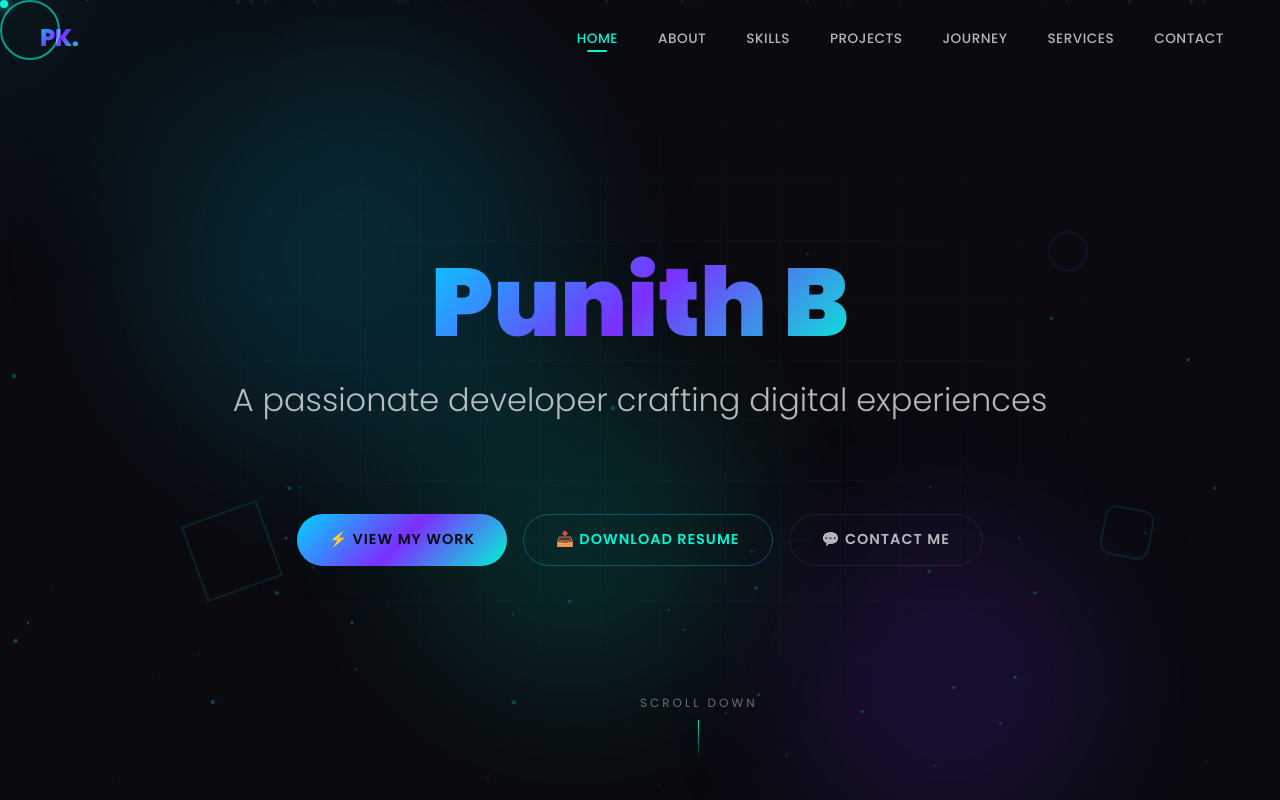
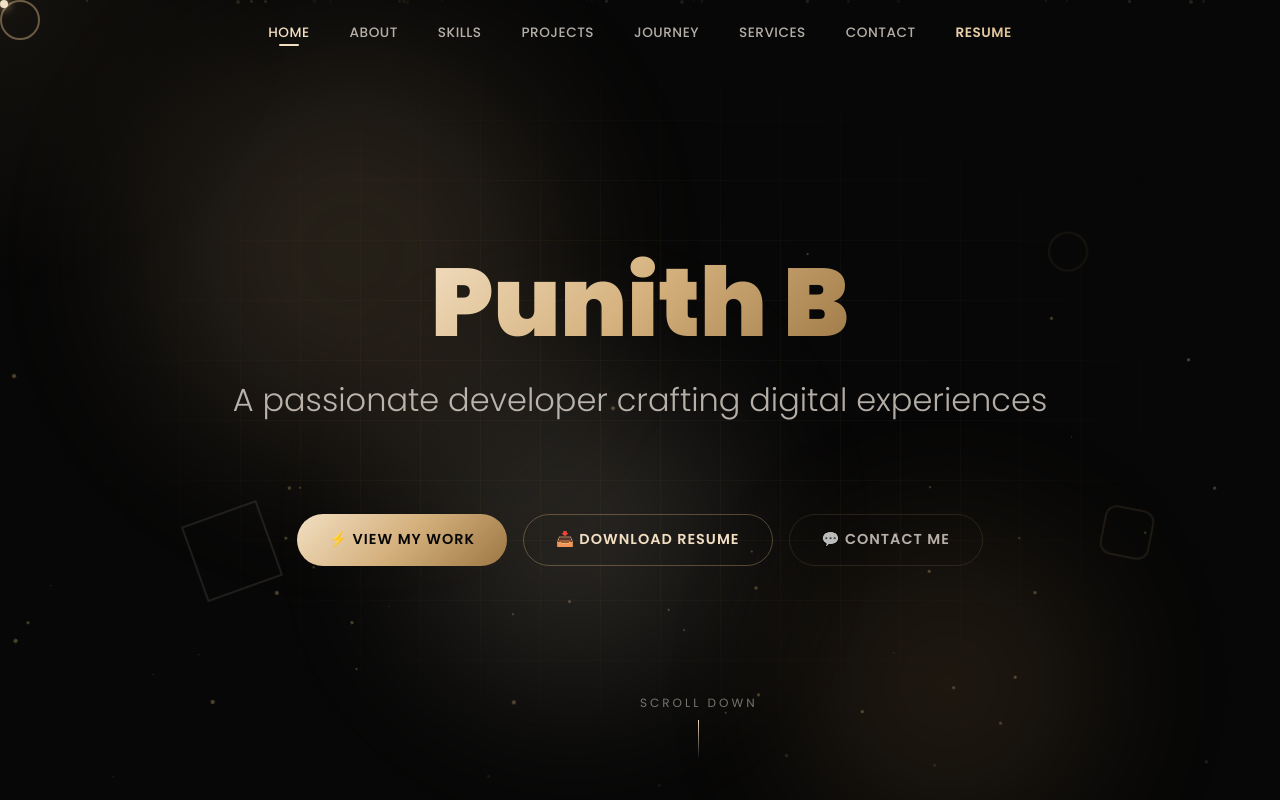
Before and after one commit to punithb3/my-protfoli, a React (Vite) app: page / in a window 1280 px wide. Shown: the top 800 px of the page. Built offline with nearby package versions, Linux system fonts and the light colour scheme.

Commit message:
Apply black and sandal theme and remove navbar logo

```diff
--- a/src/components/Footer.tsx
+++ b/src/components/Footer.tsx
@@ -21,7 +21,7 @@ export default function Footer() {
         <path
           d="M0,30 C150,0 350,50 480,30 C610,10 750,50 960,30 C1170,10 1300,50 1440,30 C1590,10 1750,50 1920,30 C2070,10 2200,50 2400,30 C2600,10 2750,50 2880,30"
           fill="none"
-          stroke="rgba(0,212,255,0.15)"
+          stroke="rgba(212, 176, 124, 0.22)"
           strokeWidth="1.5"
         />
       </svg>
--- a/src/components/Loader.tsx
+++ b/src/components/Loader.tsx
@@ -14,7 +14,7 @@ export default function Loader() {
       <div className="loader-bar">
         <div className="loader-bar-fill" />
       </div>
-      <p style={{ color: 'rgba(255,255,255,0.4)', fontSize: '0.8rem', letterSpacing: '3px', textTransform: 'uppercase' }}>
+      <p style={{ color: 'var(--text-muted)', fontSize: '0.8rem', letterSpacing: '3px', textTransform: 'uppercase' }}>
         Loading Portfolio...
       </p>
     </div>
--- a/src/components/Navbar.tsx
+++ b/src/components/Navbar.tsx
@@ -54,8 +54,6 @@ export default function Navbar() {
   return (
     <nav className={`navbar ${scrolled ? 'scrolled' : ''}`} ref={navRef}>
       <div className="nav-container">
-        <a href="#home" className="nav-logo">PK.</a>
-
         <button
           className={`hamburger ${menuOpen ? 'active' : ''}`}
           onClick={() => setMenuOpen(!menuOpen)}
@@ -78,6 +76,22 @@ export default function Navbar() {
               </a>
             </li>
           ))}
+          <li>
+            <a
+              href="/resume.pdf"
+              target="_blank"
+              rel="noopener noreferrer"
+              className="nav-link resume-btn"
+              style={{
+                background: 'linear-gradient(45deg, var(--sandal-light), var(--sandal))',
+                WebkitBackgroundClip: 'text',
+                WebkitTextFillColor: 'transparent',
+                fontWeight: '600'
+              }}
+            >
+              Resume
+            </a>
+          </li>
         </ul>
       </div>
     </nav>
--- a/src/components/Timeline.tsx
+++ b/src/components/Timeline.tsx
@@ -1,6 +1,7 @@
 import { useEffect, useRef, useState } from 'react';
 
 const timelineItems = [
+  { year: 'EXPERIENCE', title: 'Customer Support Executive', desc: 'Managed client interactions, resolved queries efficiently, and maintained proper documentation at HRH Next Company.' },
   { year: 'PHASE 1', title: 'Started Learning HTML', desc: 'Built the foundation of web development by learning HTML5 semantics, structure, and best practices.' },
   { year: 'PHASE 2', title: 'Learned CSS', desc: 'Mastered styling, layouts, flexbox, grid, animations, and responsive design principles.' },
   { year: 'PHASE 3', title: 'Mastered JavaScript Basics', desc: 'Learned DOM manipulation, event handling, ES6+ features, and interactive web programming.' },
--- a/src/index.css
+++ b/src/index.css
@@ -4,26 +4,31 @@
    ROOT VARIABLES & RESET
    ============================================ */
 :root {
-  --neon-blue: #00d4ff;
-  --neon-purple: #7b2fff;
-  --neon-cyan: #00f5d4;
-  --bg-dark: #0a0a0f;
-  --bg-darker: #06060a;
-  --bg-card: rgba(255, 255, 255, 0.03);
-  --border-glass: rgba(255, 255, 255, 0.08);
-  --text-primary: #ffffff;
-  --text-secondary: rgba(255, 255, 255, 0.7);
-  --text-muted: rgba(255, 255, 255, 0.4);
-  --gradient-primary: linear-gradient(135deg, #00d4ff, #7b2fff, #00f5d4);
-  --gradient-secondary: linear-gradient(135deg, #7b2fff, #ff006e);
-  --gradient-bg: linear-gradient(135deg, #0a0a0f 0%, #0d0d1a 50%, #0a0a0f 100%);
-  --shadow-glow: 0 0 40px rgba(0, 212, 255, 0.15);
-  --shadow-card: 0 8px 32px rgba(0, 0, 0, 0.3);
+  --sandal-light: #f2dfc2;
+  --sandal: #d4b07c;
+  --sandal-deep: #9c7744;
+  --neon-blue: #d4b07c;
+  --neon-purple: #9c7744;
+  --neon-cyan: #f2dfc2;
+  --bg-dark: #070707;
+  --bg-darker: #030303;
+  --bg-card: rgba(228, 178, 108, 0.04);
+  --border-glass: rgba(212, 176, 124, 0.14);
+  --text-primary: #f6efe4;
+  --text-secondary: rgba(246, 239, 228, 0.72);
+  --text-muted: rgba(246, 239, 228, 0.45);
+  --gradient-primary: linear-gradient(135deg, #f2dfc2, #d4b07c, #9c7744);
+  --gradient-secondary: linear-gradient(135deg, #d4b07c, #825e32);
+  --gradient-bg: linear-gradient(135deg, #070707 0%, #120f0b 50%, #070707 100%);
+  --shadow-glow: 0 0 40px rgba(212, 176, 124, 0.16);
+  --shadow-card: 0 8px 32px rgba(0, 0, 0, 0.45);
   --transition-smooth: all 0.4s cubic-bezier(0.25, 0.46, 0.45, 0.94);
   --font-main: 'Poppins', -apple-system, BlinkMacSystemFont, sans-serif;
 }
 
-*, *::before, *::after {
+*,
+*::before,
+*::after {
   margin: 0;
   padding: 0;
   box-sizing: border-box;
@@ -68,12 +73,12 @@ body {
   left: 0;
   width: 8px;
   height: 8px;
-  background: var(--neon-cyan);
+  background: var(--sandal-light);
   border-radius: 50%;
   pointer-events: none;
   z-index: 99999;
   transition: transform 0.15s ease;
-  box-shadow: 0 0 10px var(--neon-cyan), 0 0 20px rgba(0, 245, 212, 0.3);
+  box-shadow: 0 0 10px var(--sandal), 0 0 20px rgba(212, 176, 124, 0.35);
   mix-blend-mode: screen;
 }
 
@@ -83,7 +88,7 @@ body {
   left: 0;
   width: 40px;
   height: 40px;
-  border: 2px solid rgba(0, 212, 255, 0.4);
+  border: 2px solid rgba(212, 176, 124, 0.45);
   border-radius: 50%;
   pointer-events: none;
   z-index: 99998;
@@ -94,14 +99,17 @@ body {
 .cursor-ring.hover {
   width: 60px;
   height: 60px;
-  border-color: rgba(0, 245, 212, 0.6);
-  background: rgba(0, 245, 212, 0.05);
+  border-color: rgba(242, 223, 194, 0.7);
+  background: rgba(212, 176, 124, 0.08);
 }
 
 @media (max-width: 768px) {
-  .cursor-dot, .cursor-ring {
+
+  .cursor-dot,
+  .cursor-ring {
     display: none !important;
   }
+
   body {
     cursor: auto;
   }
@@ -157,13 +165,25 @@ body {
 }
 
 @keyframes loaderPulse {
-  0%, 100% { opacity: 0.5; }
-  50% { opacity: 1; }
+
+  0%,
+  100% {
+    opacity: 0.5;
+  }
+
+  50% {
+    opacity: 1;
+  }
 }
 
 @keyframes loaderFill {
-  0% { width: 0%; }
-  100% { width: 100%; }
+  0% {
+    width: 0%;
+  }
+
+  100% {
+    width: 100%;
+  }
 }
 
 /* ============================================
@@ -177,7 +197,7 @@ body {
   background: var(--gradient-primary);
   z-index: 99997;
   transition: width 0.05s linear;
-  box-shadow: 0 0 10px rgba(0, 212, 255, 0.5), 0 0 20px rgba(123, 47, 255, 0.3);
+  box-shadow: 0 0 10px rgba(212, 176, 124, 0.5), 0 0 20px rgba(156, 119, 68, 0.35);
 }
 
 /* ============================================
@@ -195,11 +215,11 @@ body {
 
 .navbar.scrolled {
   padding: 12px 0;
-  background: rgba(10, 10, 15, 0.85);
+  background: rgba(7, 7, 7, 0.88);
   backdrop-filter: blur(20px);
   -webkit-backdrop-filter: blur(20px);
   border-bottom: 1px solid var(--border-glass);
-  box-shadow: 0 4px 30px rgba(0, 0, 0, 0.3);
+  box-shadow: 0 4px 30px rgba(0, 0, 0, 0.45);
 }
 
 .nav-container {
@@ -208,18 +228,7 @@ body {
   padding: 0 40px;
   display: flex;
   align-items: center;
-  justify-content: space-between;
-}
-
-.nav-logo {
-  font-size: 1.5rem;
-  font-weight: 800;
-  background: var(--gradient-primary);
-  -webkit-background-clip: text;
-  -webkit-text-fill-color: transparent;
-  background-clip: text;
-  text-decoration: none;
-  letter-spacing: -0.5px;
+  justify-content: center;
 }
 
 .nav-menu {
@@ -242,7 +251,8 @@ body {
   border-radius: 8px;
 }
 
-.nav-link:hover, .nav-link.active {
+.nav-link:hover,
+.nav-link.active {
   color: var(--neon-cyan);
 }
 
@@ -299,6 +309,7 @@ body {
   .hamburger {
     display: flex;
   }
+
   .nav-menu {
     position: fixed;
     top: 0;
@@ -306,7 +317,7 @@ body {
     width: 70%;
     max-width: 300px;
     height: 100vh;
-    background: rgba(10, 10, 15, 0.98);
+    background: rgba(7, 7, 7, 0.98);
     backdrop-filter: blur(30px);
     -webkit-backdrop-filter: blur(30px);
     flex-direction: column;
@@ -316,11 +327,14 @@ body {
     transition: right 0.5s cubic-bezier(0.25, 0.46, 0.45, 0.94);
     border-left: 1px solid var(--border-glass);
   }
+
   .nav-menu.active {
     right: 0;
   }
+
   .nav-container {
     padding: 0 20px;
+    justify-content: flex-end;
   }
 }
 
@@ -376,10 +390,23 @@ body {
 }
 
 @keyframes blobFloat {
-  0%, 100% { transform: translate(0, 0) scale(1); }
-  25% { transform: translate(50px, -50px) scale(1.1); }
-  50% { transform: translate(-30px, 30px) scale(0.9); }
-  75% { transform: translate(40px, 40px) scale(1.05); }
+
+  0%,
+  100% {
+    transform: translate(0, 0) scale(1);
+  }
+
+  25% {
+    transform: translate(50px, -50px) scale(1.1);
+  }
+
+  50% {
+    transform: translate(-30px, 30px) scale(0.9);
+  }
+
+  75% {
+    transform: translate(40px, 40px) scale(1.05);
+  }
 }
 
 /* ============================================
@@ -390,7 +417,7 @@ body {
   width: 600px;
   height: 600px;
   border-radius: 50%;
-  background: radial-gradient(circle, rgba(0, 212, 255, 0.06) 0%, transparent 70%);
+  background: radial-gradient(circle, rgba(212, 176, 124, 0.07) 0%, transparent 70%);
   pointer-events: none;
   z-index: 1;
   transform: translate(-50%, -50%);
@@ -398,7 +425,9 @@ body {
 }
 
 @media (max-width: 768px) {
-  .mouse-glow { display: none; }
+  .mouse-glow {
+    display: none;
+  }
 }
 
 /* ============================================
@@ -419,7 +448,7 @@ body {
   position: absolute;
   width: 2px;
   height: 2px;
-  background: rgba(0, 212, 255, 0.3);
+  background: rgba(212, 176, 124, 0.35);
   border-radius: 50%;
   animation: particleFloat linear infinite;
 }
@@ -429,12 +458,15 @@ body {
     transform: translateY(100vh) rotate(0deg);
     opacity: 0;
   }
+
   10% {
     opacity: 1;
   }
+
   90% {
     opacity: 1;
   }
+
   100% {
     transform: translateY(-100px) rotate(720deg);
     opacity: 0;
@@ -557,15 +589,41 @@ section {
 }
 
 /* stagger delays */
-.stagger-1 { transition-delay: 0.1s; }
-.stagger-2 { transition-delay: 0.2s; }
-.stagger-3 { transition-delay: 0.3s; }
-.stagger-4 { transition-delay: 0.4s; }
-.stagger-5 { transition-delay: 0.5s; }
-.stagger-6 { transition-delay: 0.6s; }
-.stagger-7 { transition-delay: 0.7s; }
-.stagger-8 { transition-delay: 0.8s; }
-.stagger-9 { transition-delay: 0.9s; }
+.stagger-1 {
+  transition-delay: 0.1s;
+}
+
+.stagger-2 {
+  transition-delay: 0.2s;
+}
+
+.stagger-3 {
+  transition-delay: 0.3s;
+}
+
+.stagger-4 {
+  transition-delay: 0.4s;
+}
+
+.stagger-5 {
+  transition-delay: 0.5s;
+}
+
+.stagger-6 {
+  transition-delay: 0.6s;
+}
+
+.stagger-7 {
+  transition-delay: 0.7s;
+}
+
+.stagger-8 {
+  transition-delay: 0.8s;
+}
+
+.stagger-9 {
+  transition-delay: 0.9s;
+}
 
 /* ============================================
    HERO SECTION
@@ -586,8 +644,8 @@ section {
   width: 100%;
   height: 100%;
   background-image:
-    linear-gradient(rgba(0, 212, 255, 0.03) 1px, transparent 1px),
-    linear-gradient(90deg, rgba(0, 212, 255, 0.03) 1px, transparent 1px);
+    linear-gradient(rgba(212, 176, 124, 0.04) 1px, transparent 1px),
+    linear-gradient(90deg, rgba(212, 176, 124, 0.04) 1px, transparent 1px);
   background-size: 60px 60px;
   mask-image: radial-gradient(ellipse at center, black 30%, transparent 70%);
   -webkit-mask-image: radial-gradient(ellipse at center, black 30%, transparent 70%);
@@ -647,8 +705,16 @@ section {
 }
 
 @keyframes cursorBlink {
-  0%, 50% { border-color: var(--neon-cyan); }
-  51%, 100% { border-color: transparent; }
+
+  0%,
+  50% {
+    border-color: var(--neon-cyan);
+  }
+
+  51%,
+  100% {
+    border-color: transparent;
+  }
 }
 
 .hero-buttons {
@@ -686,18 +752,18 @@ section {
 
 .hero-cta.primary:hover {
   transform: translateY(-3px);
-  box-shadow: 0 10px 40px rgba(0, 212, 255, 0.3);
+  box-shadow: 0 10px 40px rgba(212, 176, 124, 0.3);
 }
 
 .hero-cta.secondary {
   background: transparent;
-  color: var(--neon-cyan);
-  border: 1px solid rgba(0, 212, 255, 0.3);
+  color: var(--sandal-light);
+  border: 1px solid rgba(212, 176, 124, 0.35);
 }
 
 .hero-cta.secondary:hover {
-  background: rgba(0, 212, 255, 0.1);
-  border-color: var(--neon-cyan);
+  background: rgba(212, 176, 124, 0.1);
+  border-color: var(--sandal-light);
   transform: translateY(-3px);
 }
 
@@ -780,10 +846,23 @@ section {
 }
 
 @keyframes shapeFloat {
-  0%, 100% { transform: translateY(0) rotate(0deg); }
-  25% { transform: translateY(-20px) rotate(90deg); }
-  50% { transform: translateY(10px) rotate(180deg); }
-  75% { transform: translateY(-15px) rotate(270deg); }
+
+  0%,
+  100% {
+    transform: translateY(0) rotate(0deg);
+  }
+
+  25% {
+    transform: translateY(-20px) rotate(90deg);
+  }
+
+  50% {
+    transform: translateY(10px) rotate(180deg);
+  }
+
+  75% {
+    transform: translateY(-15px) rotate(270deg);
+  }
 }
 
 /* Scroll indicator */
@@ -816,18 +895,42 @@ section {
 }
 
 @keyframes scrollPulse {
-  0%, 100% { opacity: 0; transform: scaleY(0); transform-origin: top; }
-  50% { opacity: 1; transform: scaleY(1); }
+
+  0%,
+  100% {
+    opacity: 0;
+    transform: scaleY(0);
+    transform-origin: top;
+  }
+
+  50% {
+    opacity: 1;
+    transform: scaleY(1);
+  }
 }
 
 @keyframes fadeInUp {
-  from { opacity: 0; transform: translateY(30px); }
-  to { opacity: 1; transform: translateY(0); }
+  from {
+    opacity: 0;
+    transform: translateY(30px);
+  }
+
+  to {
+    opacity: 1;
+    transform: translateY(0);
+  }
 }
 
 @keyframes heroNameReveal {
-  from { opacity: 0; transform: translateY(40px); }
-  to { opacity: 1; transform: translateY(0); }
+  from {
+    opacity: 0;
+    transform: translateY(40px);
+  }
+
+  to {
+    opacity: 1;
+    transform: translateY(0);
+  }
 }
 
 /* ============================================
@@ -884,8 +987,13 @@ section {
 }
 
 @keyframes borderRotate {
-  0% { filter: hue-rotate(0deg); }
-  100% { filter: hue-rotate(360deg); }
+  0% {
+    filter: hue-rotate(0deg);
+  }
+
+  100% {
+    filter: hue-rotate(360deg);
+  }
 }
 
 .about-floating-badge {
@@ -916,8 +1024,15 @@ section {
 }
 
 @keyframes badgeFloat {
-  0%, 100% { transform: translateY(0); }
-  50% { transform: translateY(-10px); }
+
+  0%,
+  100% {
+    transform: translateY(0);
+  }
+
+  50% {
+    transform: translateY(-10px);
+  }
 }
 
 .about-text h3 {
@@ -955,10 +1070,12 @@ section {
     gap: 40px;
     text-align: center;
   }
+
   .about-image-frame {
     width: 220px;
     height: 220px;
   }
+
   .about-details {
     grid-template-columns: 1fr;
   }
@@ -1001,7 +1118,7 @@ section {
 }
 
 .skill-card:hover {
-  border-color: rgba(0, 212, 255, 0.2);
+  border-color: rgba(212, 176, 124, 0.28);
   transform: translateY(-5px);
   box-shadow: var(--shadow-glow);
 }
@@ -1013,7 +1130,7 @@ section {
   left: 0;
   width: 100%;
   height: 100%;
-  background: radial-gradient(circle at var(--mouse-x, 50%) var(--mouse-y, 50%), rgba(0, 212, 255, 0.06) 0%, transparent 60%);
+  background: radial-gradient(circle at var(--mouse-x, 50%) var(--mouse-y, 50%), rgba(212, 176, 124, 0.08) 0%, transparent 60%);
   opacity: 0;
   transition: opacity 0.3s ease;
 }
@@ -1026,13 +1143,13 @@ section {
   width: 50px;
   height: 50px;
   border-radius: 12px;
-  background: linear-gradient(135deg, rgba(0, 212, 255, 0.1), rgba(123, 47, 255, 0.1));
+  background: linear-gradient(135deg, rgba(242, 223, 194, 0.12), rgba(156, 119, 68, 0.12));
   display: flex;
   align-items: center;
   justify-content: center;
   font-size: 1.5rem;
   margin-bottom: 16px;
-  border: 1px solid rgba(0, 212, 255, 0.1);
+  border: 1px solid rgba(212, 176, 124, 0.16);
 }
 
 .skill-name {
@@ -1043,7 +1160,7 @@ section {
 
 .skill-level {
   font-size: 0.75rem;
-  color: var(--neon-cyan);
+  color: var(--sandal-light);
   margin-bottom: 12px;
   font-weight: 500;
 }
@@ -1051,7 +1168,7 @@ section {
 .skill-bar {
   width: 100%;
   height: 4px;
-  background: rgba(255, 255, 255, 0.1);
+  background: rgba(242, 223, 194, 0.12);
   border-radius: 4px;
   overflow: hidden;
 }
@@ -1062,7 +1179,7 @@ section {
   border-radius: 4px;
   width: 0;
   transition: width 1.5s cubic-bezier(0.25, 0.46, 0.45, 0.94);
-  box-shadow: 0 0 10px rgba(0, 212, 255, 0.3);
+  box-shadow: 0 0 10px rgba(212, 176, 124, 0.35);
 }
 
 .skill-card.animate .skill-bar-fill {
@@ -1107,8 +1224,8 @@ section {
 }
 
 .project-card:hover {
-  border-color: rgba(0, 212, 255, 0.3);
-  box-shadow: 0 20px 60px rgba(0, 212, 255, 0.1), var(--shadow-glow);
+  border-color: rgba(212, 176, 124, 0.32);
+  box-shadow: 0 20px 60px rgba(212, 176, 124, 0.12), var(--shadow-glow);
 }
 
 .project-card:hover .project-image img {
@@ -1123,7 +1240,7 @@ section {
   position: relative;
   height: 220px;
   overflow: hidden;
-  background: linear-gradient(135deg, #0d0d1a, #1a1a2e);
+  background: linear-gradient(135deg, #0d0b09, #1c1711);
   display: flex;
   align-items: center;
   justify-content: center;
@@ -1147,7 +1264,7 @@ section {
   left: 0;
   width: 100%;
   height: 100%;
-  background: radial-gradient(circle at center, rgba(0, 212, 255, 0.1) 0%, transparent 70%);
+  background: radial-gradient(circle at center, rgba(212, 176, 124, 0.12) 0%, transparent 70%);
   opacity: 0;
   transition: opacity 0.5s ease;
 }
@@ -1178,12 +1295,12 @@ section {
 
 .tech-badge {
   padding: 4px 12px;
-  background: rgba(0, 212, 255, 0.08);
-  border: 1px solid rgba(0, 212, 255, 0.15);
+  background: rgba(212, 176, 124, 0.1);
+  border: 1px solid rgba(212, 176, 124, 0.22);
   border-radius: 20px;
   font-size: 0.7rem;
   font-weight: 600;
-  color: var(--neon-cyan);
+  color: var(--sandal-light);
   letter-spacing: 0.5px;
   text-transform: uppercase;
 }
@@ -1212,7 +1329,7 @@ section {
 
 .project-link.primary:hover {
   transform: translateY(-2px);
-  box-shadow: 0 8px 25px rgba(0, 212, 255, 0.25);
+  box-shadow: 0 8px 25px rgba(212, 176, 124, 0.28);
 }
 
 .project-link.github {
@@ -1291,7 +1408,7 @@ section {
   height: 16px;
   border-radius: 50%;
   background: var(--gradient-primary);
-  box-shadow: 0 0 20px rgba(0, 212, 255, 0.4);
+  box-shadow: 0 0 20px rgba(212, 176, 124, 0.45);
   z-index: 2;
 }
 
@@ -1314,7 +1431,7 @@ section {
 }
 
 .timeline-content:hover {
-  border-color: rgba(0, 212, 255, 0.2);
+  border-color: rgba(212, 176, 124, 0.28);
   box-shadow: var(--shadow-glow);
 }
 
@@ -1342,6 +1459,7 @@ section {
   .timeline::before {
     left: 20px;
   }
+
   .timeline-item {
     width: 100%;
     padding-left: 50px !important;
@@ -1349,6 +1467,7 @@ section {
     margin-left: 0 !important;
     text-align: left !important;
   }
+
   .timeline-dot {
     left: 12px !important;
     right: auto !important;
@@ -1392,7 +1511,7 @@ section {
 }
 
 .achievement-card:hover {
-  border-color: rgba(0, 212, 255, 0.2);
+  border-color: rgba(212, 176, 124, 0.28);
   transform: translateY(-5px);
   box-shadow: var(--shadow-glow);
 }
@@ -1463,9 +1582,9 @@ section {
 }
 
 .service-card:hover {
-  border-color: rgba(0, 212, 255, 0.3);
+  border-color: rgba(212, 176, 124, 0.32);
   transform: translateY(-8px);
-  box-shadow: 0 20px 60px rgba(0, 212, 255, 0.1);
+  box-shadow: 0 20px 60px rgba(212, 176, 124, 0.12);
 }
 
 .service-card::after {
@@ -1488,8 +1607,8 @@ section {
   width: 70px;
   height: 70px;
   border-radius: 20px;
-  background: linear-gradient(135deg, rgba(0, 212, 255, 0.1), rgba(123, 47, 255, 0.1));
-  border: 1px solid rgba(0, 212, 255, 0.1);
+  background: linear-gradient(135deg, rgba(242, 223, 194, 0.12), rgba(156, 119, 68, 0.12));
+  border: 1px solid rgba(212, 176, 124, 0.16);
   display: flex;
   align-items: center;
   justify-content: center;
@@ -1500,7 +1619,7 @@ section {
 
 .service-card:hover .service-icon {
   transform: scale(1.1) rotate(5deg);
-  box-shadow: 0 0 30px rgba(0, 212, 255, 0.2);
+  box-shadow: 0 0 30px rgba(212, 176, 124, 0.25);
 }
 
 .service-title {
@@ -1552,7 +1671,7 @@ section {
   margin-bottom: 8px;
 }
 
-.contact-info > p {
+.contact-info>p {
   color: var(--text-secondary);
   line-height: 1.8;
   font-size: 0.95rem;
@@ -1572,7 +1691,7 @@ section {
 }
 
 .contact-item:hover {
-  border-color: rgba(0, 212, 255, 0.2);
+  border-color: rgba(212, 176, 124, 0.28);
   transform: translateX(5px);
   box-shadow: var(--shadow-glow);
 }
@@ -1581,7 +1700,7 @@ section {
   width: 48px;
   height: 48px;
   border-radius: 12px;
-  background: linear-gradient(135deg, rgba(0, 212, 255, 0.1), rgba(123, 47, 255, 0.1));
+  background: linear-gradient(135deg, rgba(242, 223, 194, 0.12), rgba(156, 119, 68, 0.12));
   display: flex;
   align-items: center;
   justify-content: center;
@@ -1626,7 +1745,7 @@ section {
 .form-input {
   width: 100%;
   padding: 14px 18px;
-  background: rgba(255, 255, 255, 0.03);
+  background: rgba(212, 176, 124, 0.04);
   border: 1px solid var(--border-glass);
   border-radius: 12px;
   color: var(--text-primary);
@@ -1637,8 +1756,8 @@ section {
 }
 
 .form-input:focus {
-  border-color: var(--neon-cyan);
-  box-shadow: 0 0 20px rgba(0, 212, 255, 0.1);
+  border-color: var(--sandal-light);
+  box-shadow: 0 0 20px rgba(212, 176, 124, 0.16);
 }
 
 .form-input.error {
@@ -1653,11 +1772,27 @@ section {
 }
 
 @keyframes inputShake {
-  0%, 100% { transform: translateX(0); }
-  20% { transform: translateX(-5px); }
-  40% { transform: translateX(5px); }
-  60% { transform: translateX(-5px); }
-  80% { transform: translateX(5px); }
+
+  0%,
+  100% {
+    transform: translateX(0);
+  }
+
+  20% {
+    transform: translateX(-5px);
+  }
+
+  40% {
+    transform: translateX(5px);
+  }
+
+  60% {
+    transform: translateX(-5px);
+  }
+
+  80% {
+    transform: translateX(5px);
+  }
 }
 
 textarea.form-input {
@@ -1685,7 +1820,7 @@ textarea.form-input {
 
 .form-submit:hover {
   transform: translateY(-2px);
-  box-shadow: 0 10px 30px rgba(0, 212, 255, 0.3);
+  box-shadow: 0 10px 30px rgba(212, 176, 124, 0.3);
 }
 
 .form-success {
@@ -1700,8 +1835,15 @@ textarea.form-input {
 }
 
 @keyframes successPop {
-  from { transform: scale(0.8); opacity: 0; }
-  to { transform: scale(1); opacity: 1; }
+  from {
+    transform: scale(0.8);
+    opacity: 0;
+  }
+
+  to {
+    transform: scale(1);
+    opacity: 1;
+  }
 }
 
 .form-success .success-icon {
@@ -1725,6 +1867,7 @@ textarea.form-input {
     grid-template-columns: 1fr;
     gap: 40px;
   }
+
   .contact-form {
     padding: 24px;
   }
@@ -1749,8 +1892,13 @@ textarea.form-input {
 }
 
 @keyframes waveMove {
-  0% { transform: translateX(0); }
-  100% { transform: translateX(-50%); }
+  0% {
+    transform: translateX(0);
+  }
+
+  100% {
+    transform: translateX(-50%);
+  }
 }
 
 .footer-content {
@@ -1796,14 +1944,21 @@ textarea.form-input {
 }
 
 .footer-text .heart {
-  color: #ff006e;
+  color: var(--sandal);
   animation: heartBeat 1.5s ease infinite;
   display: inline-block;
 }
 
 @keyframes heartBeat {
-  0%, 100% { transform: scale(1); }
-  50% { transform: scale(1.2); }
+
+  0%,
+  100% {
+    transform: scale(1);
+  }
+
+  50% {
+    transform: scale(1.2);
+  }
 }
 
 /* ============================================
@@ -1876,10 +2031,12 @@ textarea.form-input {
   .hero-name {
     font-size: clamp(2rem, 10vw, 3rem);
   }
+
   .hero-buttons {
     flex-direction: column;
     align-items: center;
   }
+
   .hero-cta {
     width: 100%;
     max-width: 280px;
@@ -1891,8 +2048,15 @@ textarea.form-input {
    GLOW ANIMATIONS
    ============================================ */
 @keyframes glow {
-  0%, 100% { box-shadow: 0 0 20px rgba(0, 212, 255, 0.2); }
-  50% { box-shadow: 0 0 40px rgba(0, 212, 255, 0.4); }
+
+  0%,
+  100% {
+    box-shadow: 0 0 20px rgba(212, 176, 124, 0.2);
+  }
+
+  50% {
+    box-shadow: 0 0 40px rgba(212, 176, 124, 0.4);
+  }
 }
 
 .glow-animation {
```
Also changed, not shown: 2 other files (tests, documents, lock files or other folders).
